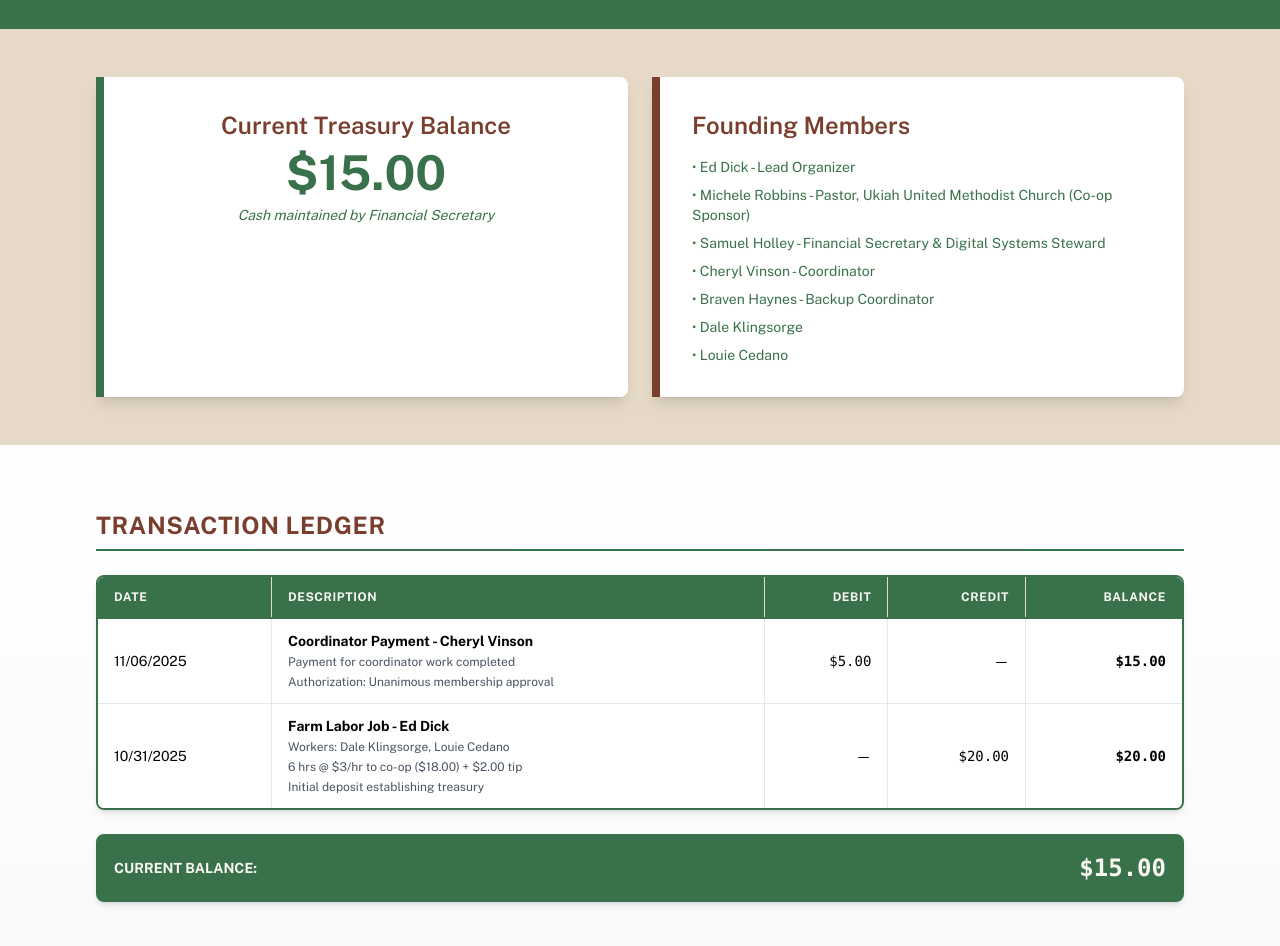
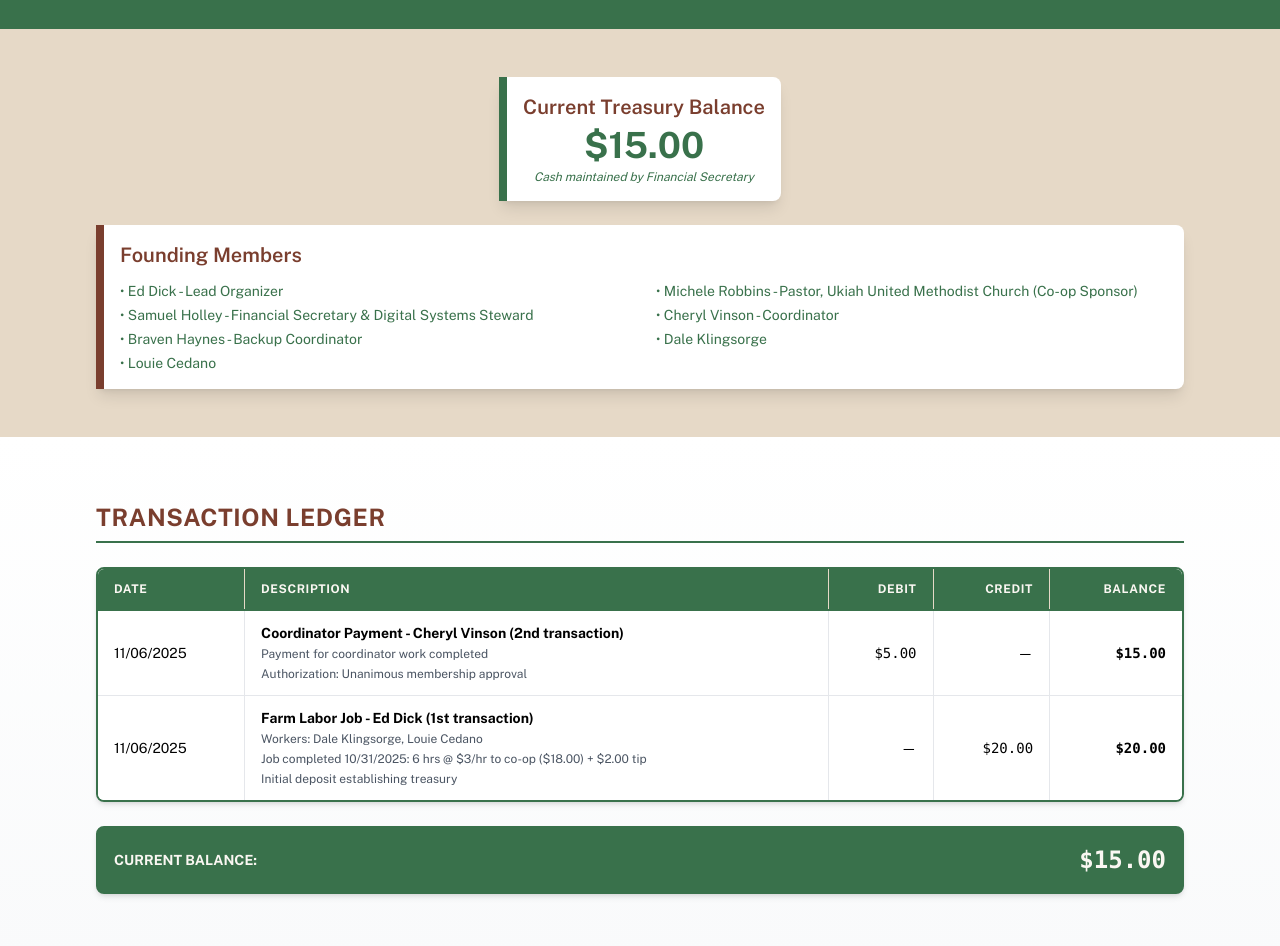
Before and after one commit to samuelmholley1/mendolaborcoop.ukiahumc.org, a Next.js app: page /records in a window 1280 px wide. Shown: the part 300-1246 px from the top of the page. Built offline with nearby package versions, Linux system fonts and the light colour scheme.

Commit message:
Restructure balance/members section: compact centered balance box above, full-width members grid below

```diff
--- a/pages/records.tsx
+++ b/pages/records.tsx
@@ -26,26 +26,27 @@ const RecordsPage: React.FC = () => {
         {/* Current Balance */}
         <section className="py-12 bg-sand">
           <div className="max-w-6xl mx-auto px-4 sm:px-6 lg:px-8">
-            <div className="grid grid-cols-1 md:grid-cols-2 gap-6">
-              {/* Treasury Balance */}
-              <div className="bg-white border-l-8 border-l-moss p-8 rounded-r-lg shadow-lg text-center">
-                <h2 className="text-2xl font-headline font-semibold text-redwood mb-2">
+            {/* Treasury Balance - Compact centered box */}
+            <div className="flex justify-center mb-6">
+              <div className="bg-white border-l-8 border-l-moss p-4 rounded-r-lg shadow-lg text-center inline-block">
+                <h2 className="text-xl font-headline font-semibold text-redwood mb-1">
                   Current Treasury Balance
                 </h2>
-                <p className="text-5xl font-headline font-bold text-moss mb-2">
+                <p className="text-4xl font-headline font-bold text-moss mb-1">
                   $15.00
                 </p>
-                <p className="text-sm text-moss font-body italic">
+                <p className="text-xs text-moss font-body italic">
                   Cash maintained by Financial Secretary
                 </p>
               </div>
+            </div>
 
-              {/* Member List */}
-              <div className="bg-white border-l-8 border-l-redwood p-8 rounded-r-lg shadow-lg">
-                <h2 className="text-2xl font-headline font-semibold text-redwood mb-4">
+            {/* Member List - Full width below */}
+            <div className="bg-white border-l-8 border-l-redwood p-4 rounded-r-lg shadow-lg">
+              <h2 className="text-xl font-headline font-semibold text-redwood mb-3">
                 Founding Members
               </h2>
-                <ul className="space-y-2 text-moss font-body text-sm">
+              <ul className="grid grid-cols-1 md:grid-cols-2 gap-x-6 gap-y-1 text-moss font-body text-sm">
                 <li>• Ed Dick - Lead Organizer</li>
                 <li>• Michele Robbins - Pastor, Ukiah United Methodist Church (Co-op Sponsor)</li>
                 <li>• Samuel Holley - Financial Secretary & Digital Systems Steward</li>
@@ -54,7 +55,6 @@ const RecordsPage: React.FC = () => {
                 <li>• Dale Klingsorge</li>
                 <li>• Louie Cedano</li>
               </ul>
-              </div>
             </div>
           </div>
         </section>
@@ -95,7 +95,7 @@ const RecordsPage: React.FC = () => {
                       11/06/2025
                     </td>
                     <td className="px-4 py-3 text-sm text-black border-r border-gray-200">
-                      <strong>Coordinator Payment - Cheryl Vinson</strong><br/>
+                      <strong>Coordinator Payment - Cheryl Vinson (2nd transaction)</strong><br/>
                       <span className="text-xs text-gray-600">Payment for coordinator work completed<br/>
                       Authorization: Unanimous membership approval</span>
                     </td>
@@ -113,12 +113,12 @@ const RecordsPage: React.FC = () => {
                   {/* Transaction 1 - Initial Deposit */}
                   <tr className="hover:bg-sand/30 transition-colors">
                     <td className="px-4 py-3 text-sm text-black border-r border-gray-200 whitespace-nowrap">
-                      10/31/2025
+                      11/06/2025
                     </td>
                     <td className="px-4 py-3 text-sm text-black border-r border-gray-200">
-                      <strong>Farm Labor Job - Ed Dick</strong><br/>
+                      <strong>Farm Labor Job - Ed Dick (1st transaction)</strong><br/>
                       <span className="text-xs text-gray-600">Workers: Dale Klingsorge, Louie Cedano<br/>
-                      6 hrs @ $3/hr to co-op ($18.00) + $2.00 tip<br/>
+                      Job completed 10/31/2025: 6 hrs @ $3/hr to co-op ($18.00) + $2.00 tip<br/>
                       Initial deposit establishing treasury</span>
                     </td>
                     <td className="px-4 py-3 text-sm text-black border-r border-gray-200 text-right">
```
Lines whose indentation alone changed are shown as unchanged.
